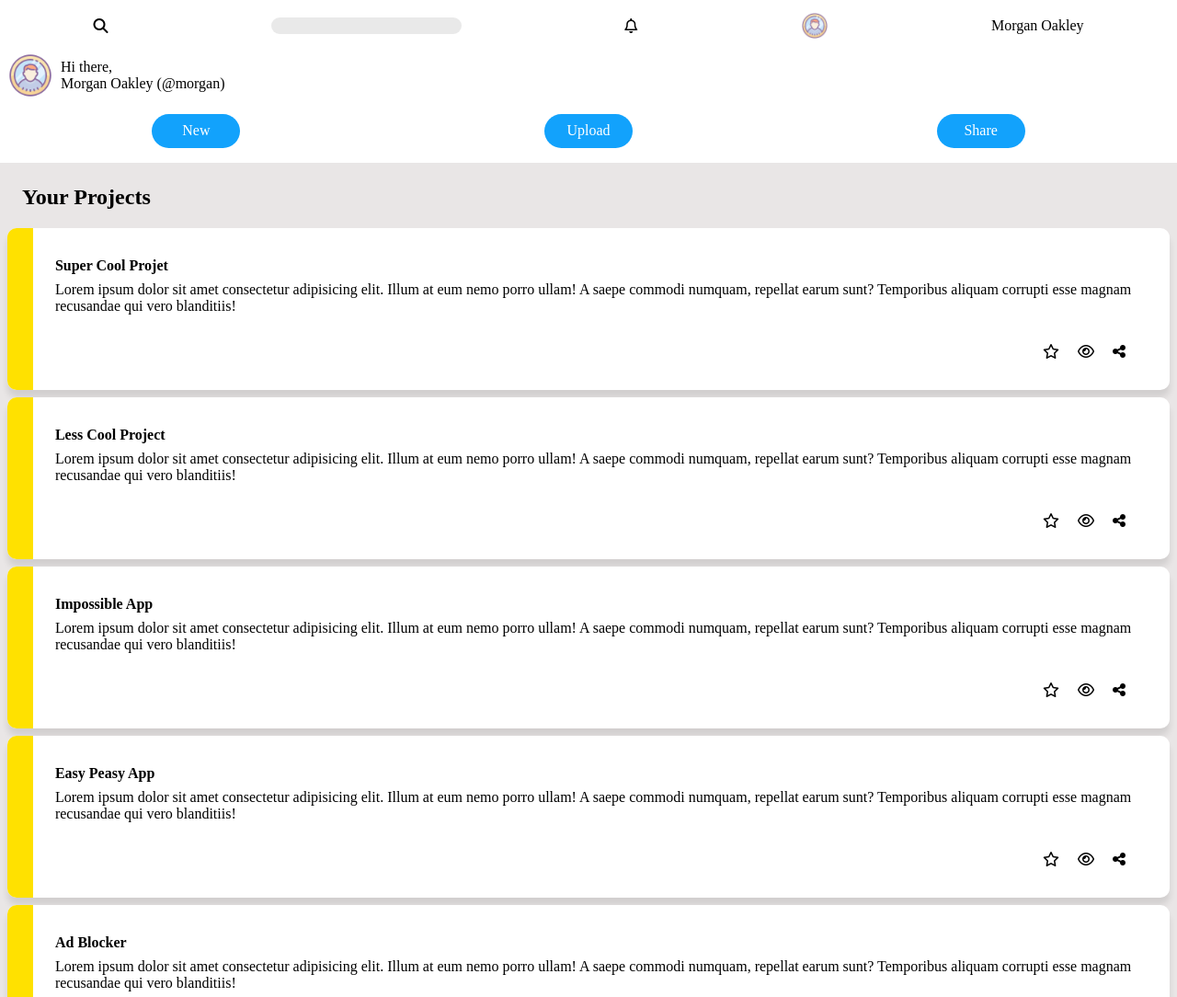
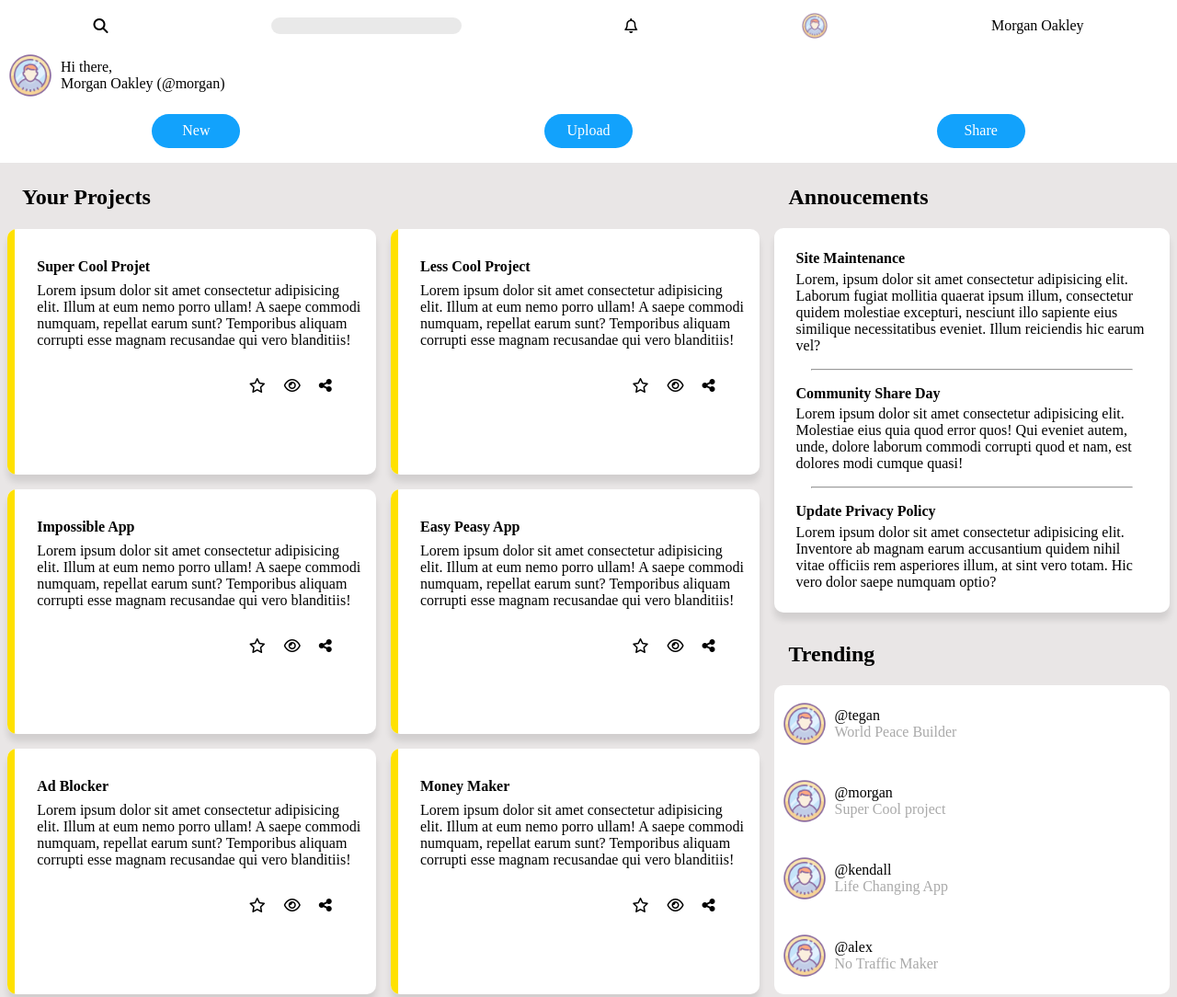
Before and after one commit to Alexskq/Front-end-Technical-test, a plain HTML site: page index.html in a window 1280 px wide. Shown: the top 1084 px of the page at 92% size. Drawn offline with Linux system fonts and the light colour scheme.

Commit message:
full screen done

```diff
--- a/index.html
+++ b/index.html
@@ -8,6 +8,8 @@
   <title>Front-end Technical Test</title>
 </head>
 <body>
+  <!-- ############## Side Bar ############### -->
+
   <!-- ########### Top nav bar ############# -->
   <div class="topnav">
     <div class="search-bar">
@@ -32,8 +34,8 @@
   </div>
 <!-- ########### Card #########-->
 <div class="container">
-  <div class="content">
-    <h1>Your Projects</h1>
+  <h1 class="top-title">Your Projects</h1>
+  <div class="content content-left">
     <div class="card">
       <div class="yellow-bar"></div>
       <div class="card-info">
@@ -106,6 +108,10 @@
         </div>
       </div>
     </div>
+  </div>
+
+  <!--- ############# Right Content ########### --->
+    <div class="content-right">
       <h1>Annoucements</h1>
       <div class="side-content">
         <div class="side-content-top">
@@ -157,8 +163,9 @@
           </div>
         </div>
       </div>
+    </div>
 
-  </div>
+
 </div>
 </body>
 </html>
--- a/style.css
+++ b/style.css
@@ -156,3 +156,23 @@ h3{
 .subname{
   color: var(--dark-gray);
 }
+
+
+/* Media Queries */
+
+@media (min-width: 400px){
+  .container{
+    display: flex;
+      & .top-title{
+      position: absolute;
+
+    }
+  }
+  .content-left{
+    display: grid;
+    grid-template-columns: repeat(2, 1fr);
+    padding-top: 4em;
+  }
+
+
+}
```
Lines whose indentation alone changed are shown as unchanged.
